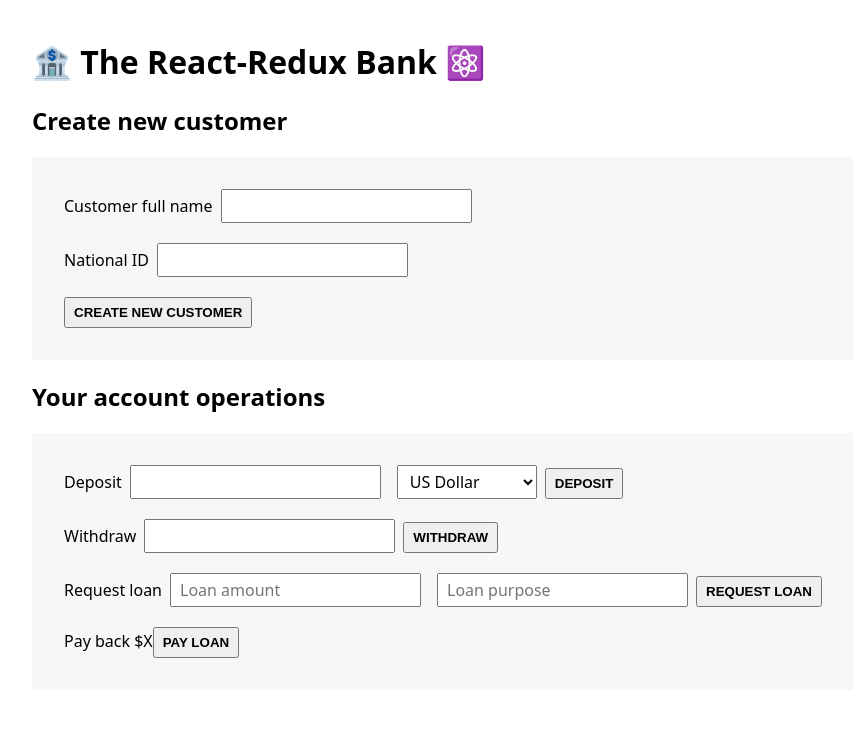
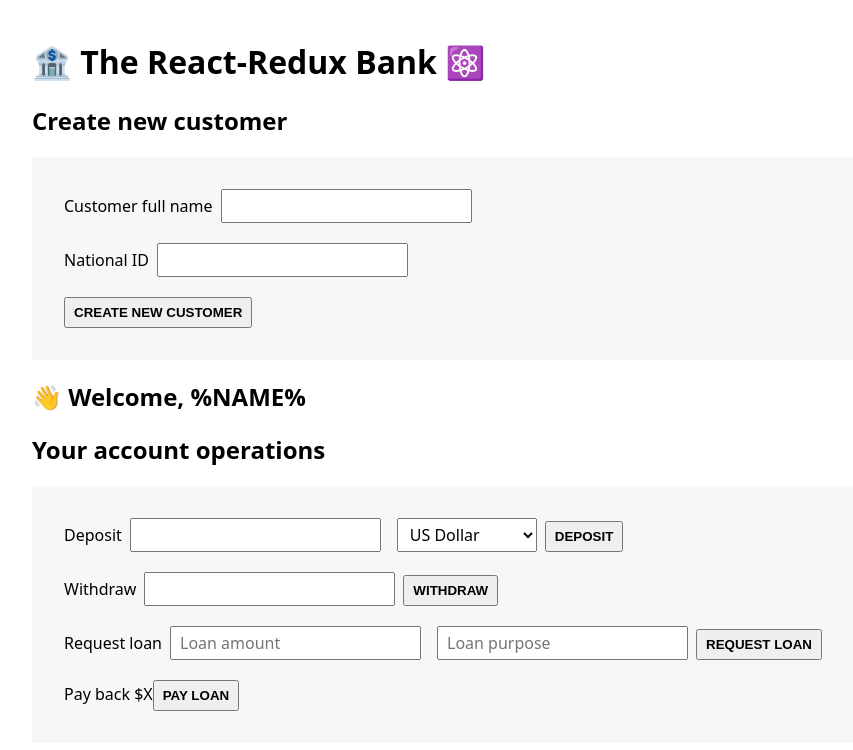
Before and after one commit to platisam/Redux_BankAccount, a React (Create React App) app: page / in a window 1280 px wide. Shown: the top 750 px of the page, without its empty margins (8-861 px from the left). Built offline with nearby package versions, Linux system fonts and the light colour scheme.

Commit message:
added Customer component

```diff
--- a/src/App.js
+++ b/src/App.js
@@ -1,11 +1,13 @@
 import CreateCustomer from "./CreateCustomer";
 import AccountOperations from "./AccountOperations";
+import Customer from "./Customer";
 
 function App() {
   return (
     <div>
       <h1>🏦 The React-Redux Bank ⚛️</h1>
       <CreateCustomer />
+      <Customer />
       <AccountOperations />
     </div>
   );
--- /dev/null
+++ b/src/Customer.js
@@ -0,0 +1,5 @@
+function Customer() {
+  return <h2>👋 Welcome, %NAME%</h2>;
+}
+
+export default Customer;
```
